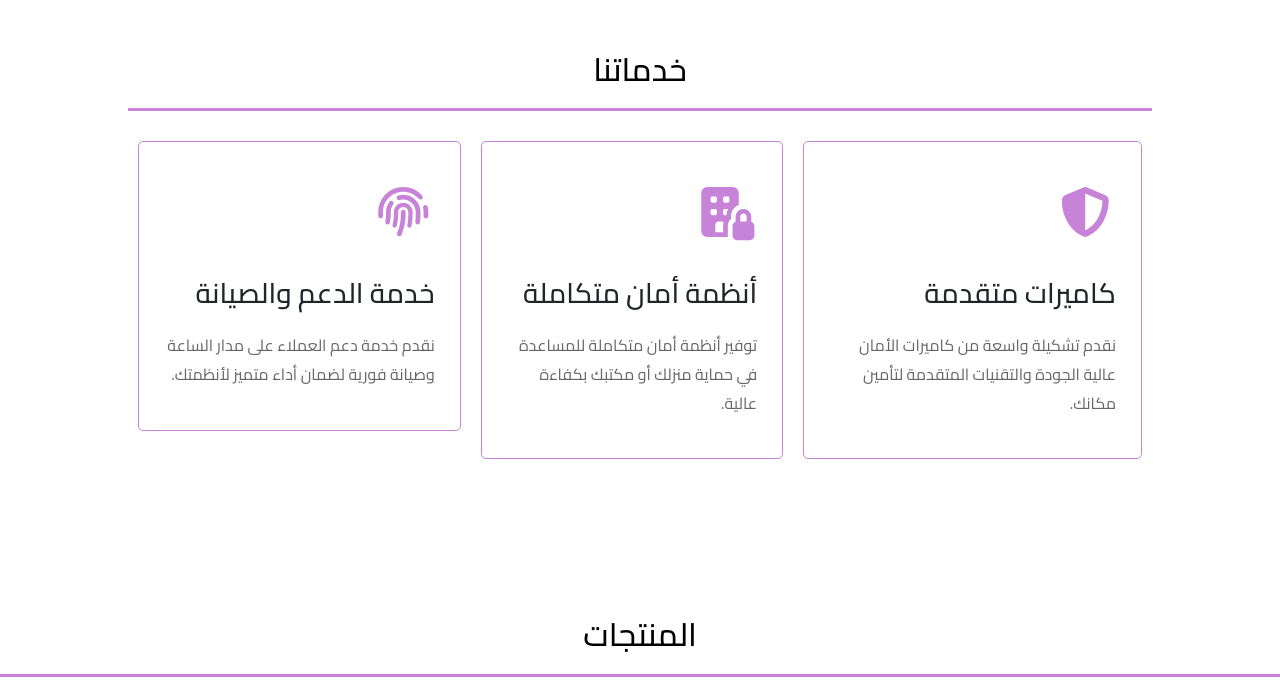
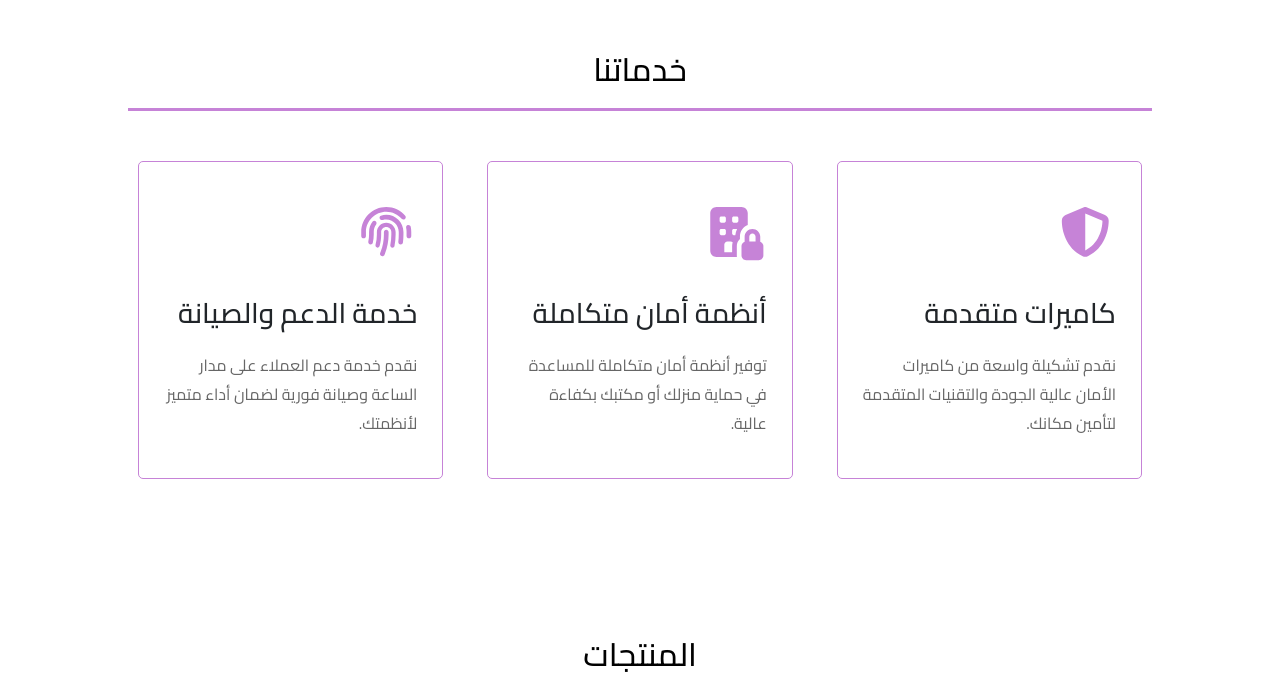
Before and after one commit to Shehapsamer/Tech-Cam, a plain HTML site: page index.html in a window 1280 px wide. Shown: the part 820-1514 px from the top of the page. Drawn offline with nearby package versions, Linux system fonts and the light colour scheme.

Commit message:
Add files via upload

```diff
--- a/css/main.css
+++ b/css/main.css
@@ -354,8 +354,7 @@ p{
   border-radius: 5px;
 }
 .S2_home .services-section{
-  display: flex;
-  justify-content: space-between;
+  margin-top: 40px;
 }
 .S2_home .box svg{
   font-size: 50px;
--- a/index.html
+++ b/index.html
@@ -4,7 +4,7 @@
     <meta charset="UTF-8">
     <meta name="viewport" content="width=device-width, initial-scale=1.0">
     <title>الرئيسيه</title>
-    <link rel="icon" href="./img/fav_icon.png">
+    <link rel="icon" href="./img/logo.png">
     <link rel="stylesheet" href="./css/main.css">
 </head>
 <body>
@@ -53,15 +53,19 @@
     <h2 class="additional-title">خدماتنا</h2>
 <div class="services-section">
 
+<div class="row">
+<div class="col-lg-4">
     <div class="service-item">
         <div class="box">
             <i class="fa-solid fa-shield-halved"></i>
             <h3 class="">كاميرات متقدمة</h3>
             <p class="">نقدم تشكيلة واسعة من كاميرات الأمان عالية الجودة والتقنيات المتقدمة لتأمين مكانك.
         </div>
-    </p>
+        </p>
     </div>
+</div>
 
+<div class="col-lg-4">
     <div class="service-item">
         <div class="box">
             <i class="fa-solid fa-building-lock"></i>
@@ -69,7 +73,9 @@
             <p class="">توفير أنظمة أمان متكاملة للمساعدة في حماية منزلك أو مكتبك بكفاءة عالية.</p>
         </div>
     </div>
+</div>
 
+<div class="col-lg-4">
     <div class="service-item">
         <div class="box">
             <i class="fa-solid fa-fingerprint"></i>
@@ -77,6 +83,9 @@
             <p class="">نقدم خدمة دعم العملاء على مدار الساعة وصيانة فورية لضمان أداء متميز لأنظمتك.</p>
         </div>
     </div>
+</div>
+
+</div>
 
 </div>
 </section>
```
